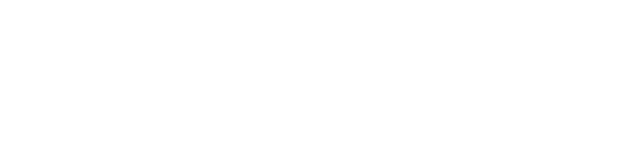
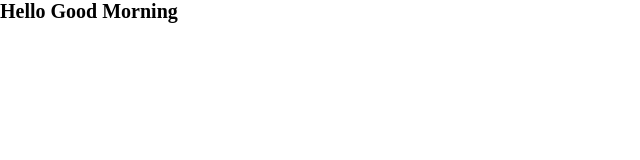
Before and after one commit to amol1415/my-first-repo, a plain HTML site: page index.html in a window 1280 px wide. Shown: the whole page, without its empty margins (0-640 px from the left). Drawn offline with Linux system fonts and the light colour scheme.

Commit message:
Update index.html
abc

```diff
--- a/index.html
+++ b/index.html
@@ -9,7 +9,7 @@
 </head>
 
 <body>
-
+<h1>Hello Good Morning<h1/>
 </body>
 
 </html>
```
